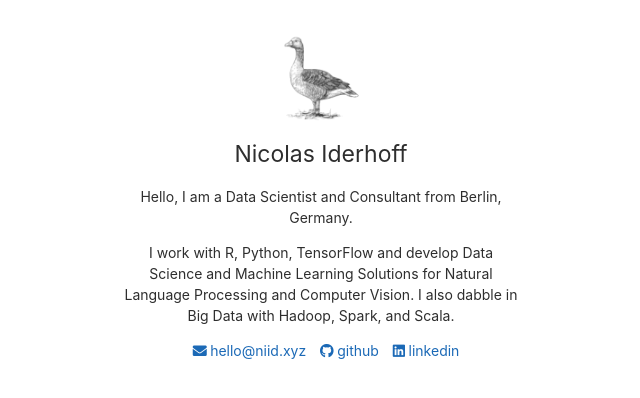
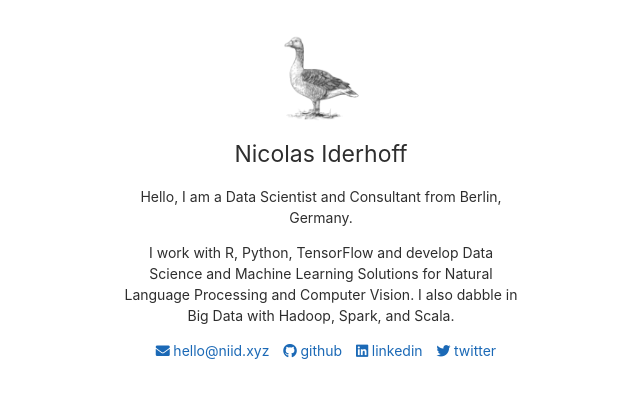
Before and after one commit to niderhoff/niderhoff.github.io, a plain HTML site: page index.html in a window 1280 px wide. Shown: the whole page, without its empty margins (319-959 px from the left). Drawn offline with Linux system fonts and the light colour scheme.

Commit message:
add twitter

```diff
--- a/index.html
+++ b/index.html
@@ -25,6 +25,7 @@
             <li><a href="http://github.com/niderhoff"><i class="fab fa-github"></i>github</a></li>
             <!--<li><a href="http://gitlab.com/niderhoff"><i class="fab fa-gitlab"></i>gitlab</a></li>-->
             <li><a href="http://www.linkedin.com/in/iderhoff"><i class="fab fa-linkedin"></i>linkedin</a></li>
+            <li><a href="http://twitter.com/niderhoff"><i class="fab fa-twitter"></i>twitter</a></li>
         </ul>
     </div>
 </body>
```
